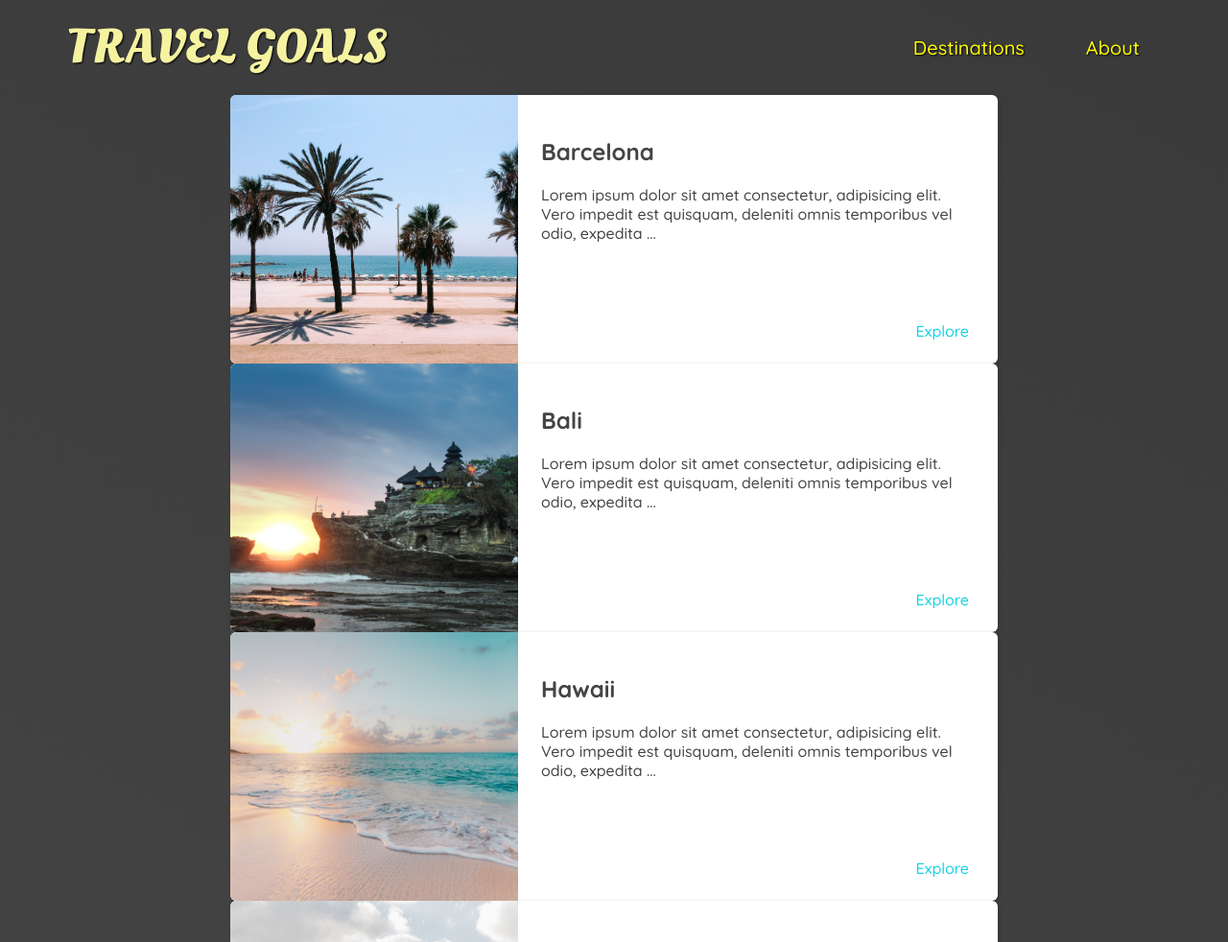
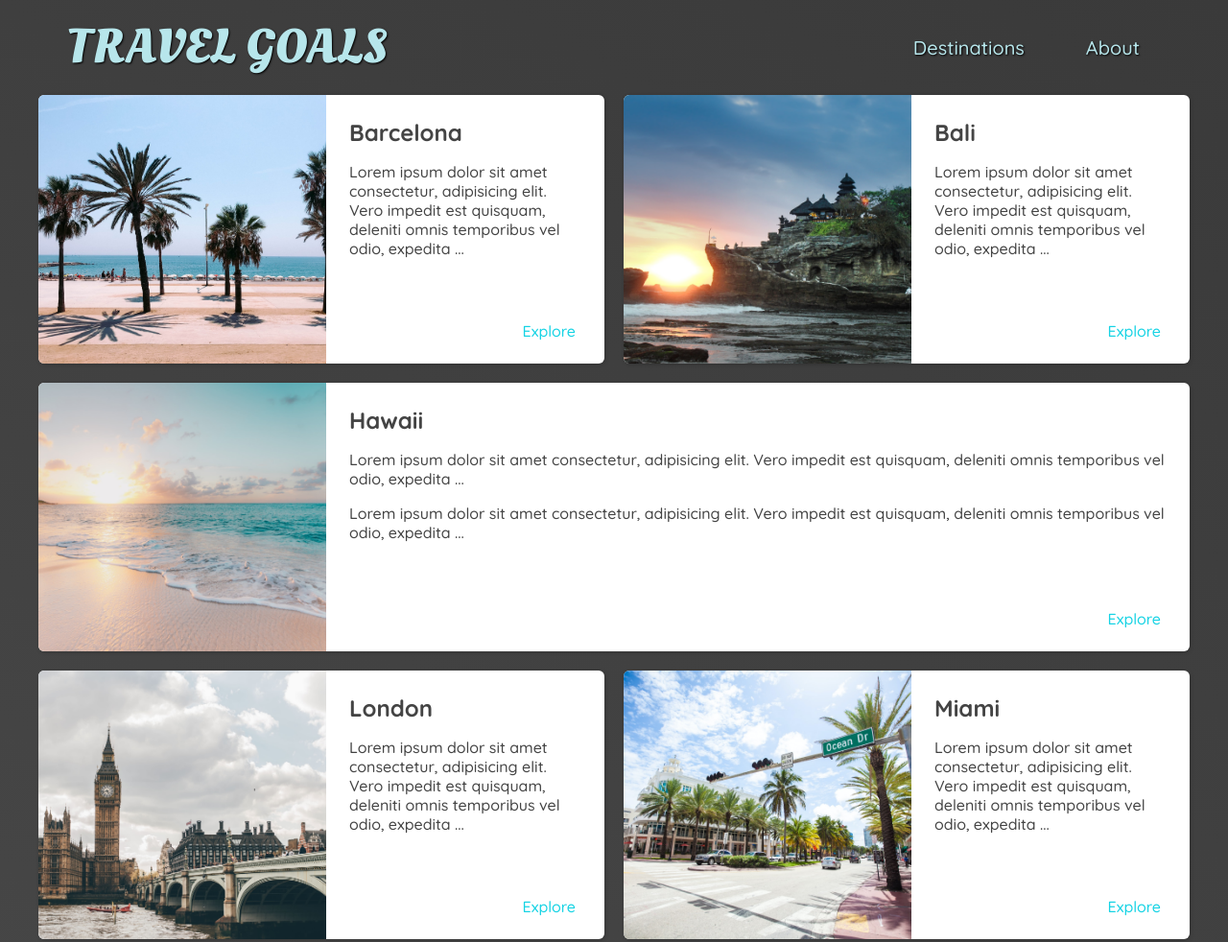
Before and after one commit to Chechnok/travel, a plain HTML site: page places.html in a window 1280 px wide. Shown: the top 982 px of the page at 96% size. Drawn offline with Linux system fonts and the light colour scheme.

Commit message:
second page finished

```diff
--- a/Styles/Shared.css
+++ b/Styles/Shared.css
@@ -1,6 +1,16 @@
 body {
   font-family: "Quicksand", sans-serif;
   margin: 0;
+}
+
+#page_logo a {
+  padding: 10px;
+  font-family: "Oleo Script", sans-serif;
+  color: rgb(245, 243, 160);
+  font-size: 50px;
+  text-decoration: none;
+  text-transform: uppercase;
+  text-shadow: 1px 1px 2px rgb(0, 0, 0);
 }
 
 header {
@@ -43,16 +53,6 @@ ul {
   padding: 0;
 }
 
-#page_logo a {
-  padding: 10px;
-  font-family: "Oleo Script", sans-serif;
-  color: rgb(245, 243, 160);
-  font-size: 50px;
-  text-decoration: none;
-  text-transform: uppercase;
-  text-shadow: 1px 1px 2px rgb(0, 0, 0);
-}
-
 footer {
   background: linear-gradient(70deg, rgb(24, 24, 24), rgb(25, 25, 25));
 }
--- a/Styles/places.css
+++ b/Styles/places.css
@@ -1,15 +1,40 @@
 body {
   background: linear-gradient(30deg, rgb(77, 77, 77), rgb(58, 58, 58));
   color: rgb(68, 68, 68);
+}
+
+#page_logo a {
+  color: rgb(183, 230, 235);
 }
 
 header {
   position: static;
 }
 
+header a {
+  color: rgb(183, 230, 235);
+}
+
+#page_logo a:hover {
+  background-color: rgb(183, 230, 235);
+  color: rgb(59, 59, 59);
+}
+
+header nav a:hover {
+  background-color: rgb(183, 230, 235);
+  color: rgb(59, 59, 59);
+}
+
 main ul {
-  width: 800px;
-  margin: 0 auto;
+  width: 1200px;
+  margin: 0 auto 48px auto;
+  display: grid;
+  grid-template-columns: 1fr 1fr;
+  gap: 20px 20px;
+}
+
+li:nth-of-type(3) {
+  grid-column: 1 / span 2;
 }
 
 main li {
@@ -18,6 +43,7 @@ main li {
   box-shadow: 1px 1px 4px rgba(0, 0, 0, 0.2);
   border-radius: 6px;
   overflow: hidden;
+  flex-direction: row;
 }
 
 main li img {
@@ -31,6 +57,10 @@ main li img {
   display: flex;
   flex-direction: column;
   justify-content: space-between;
+}
+
+.item-content h2{
+  margin: 0;
 }
 
 .actions {
--- a/places.html
+++ b/places.html
@@ -64,6 +64,9 @@
               <p>Lorem ipsum dolor sit amet consectetur, adipisicing elit. Vero
                 impedit est quisquam, deleniti omnis temporibus vel odio,
                 expedita ...</p>
+                <p>Lorem ipsum dolor sit amet consectetur, adipisicing elit. Vero
+                  impedit est quisquam, deleniti omnis temporibus vel odio,
+                  expedita ...</p>
             </div>
 
             <div class="actions">
```
